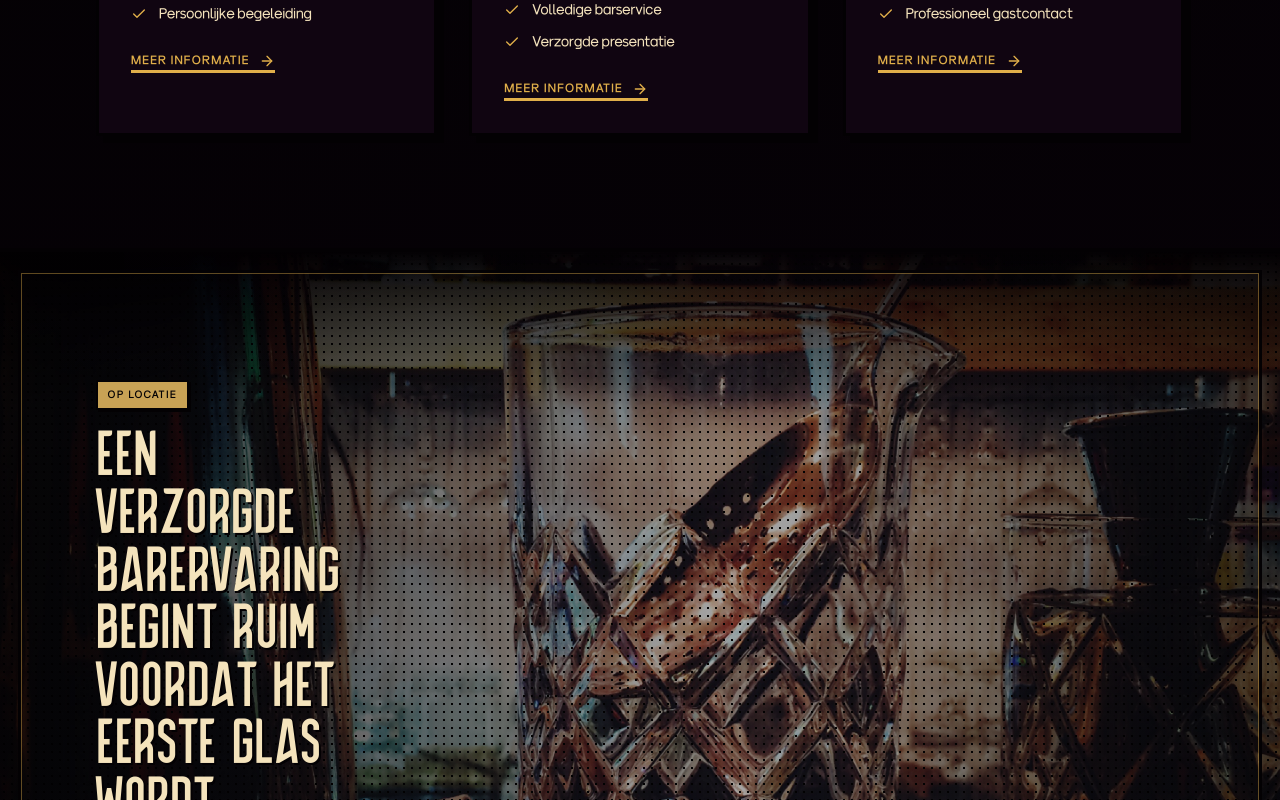
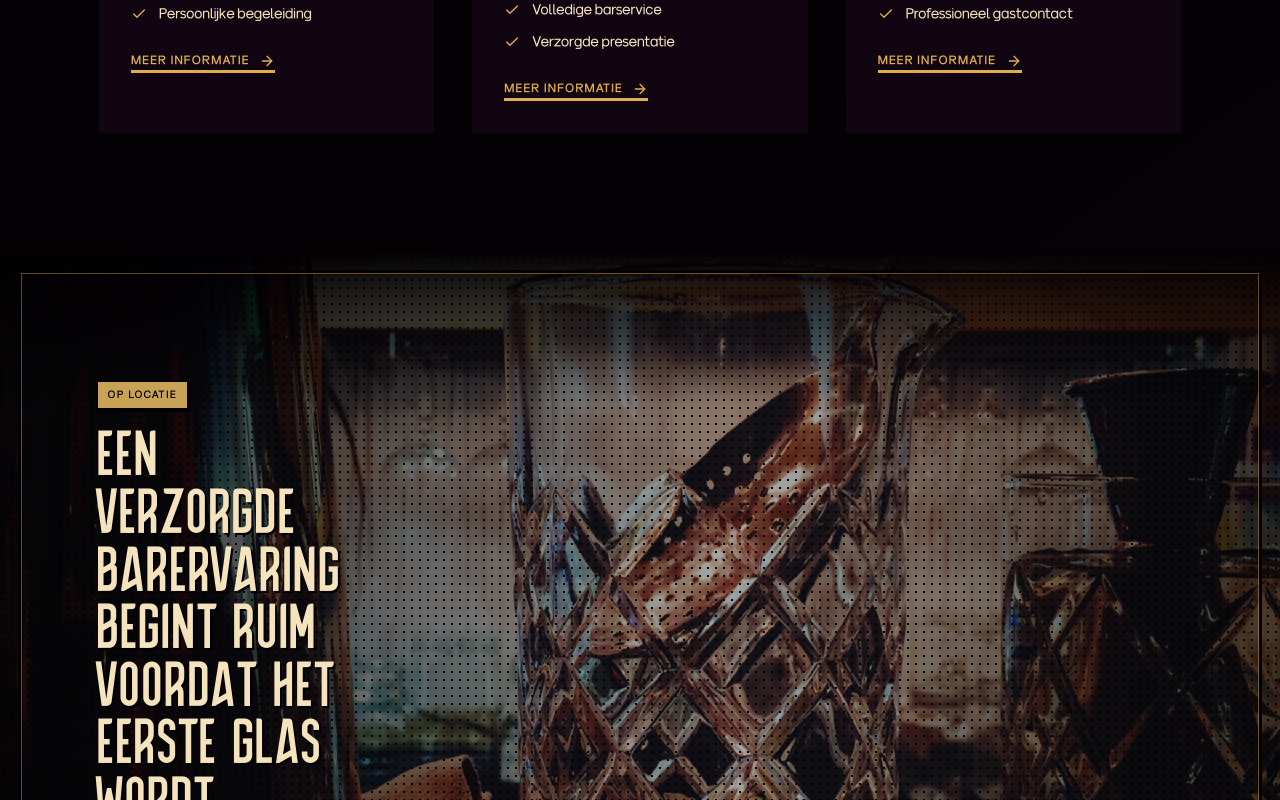
Before and after one commit to VolkerWillems/dashing-blends, a Next.js app: page / in a window 1280 px wide. Shown: the part 1800-2600 px from the top of the page. Built offline with nearby package versions, Linux system fonts and the light colour scheme.

Commit message:
Restore reliable scroll parallax across all browsers

```diff
--- a/components/parallax-divider.tsx
+++ b/components/parallax-divider.tsx
@@ -1,4 +1,7 @@
+"use client";
+
 import Image from "next/image";
+import { useEffect, useRef } from "react";
 import type { CSSProperties } from "react";
 
 function normalizePosition(value: string): string {
@@ -25,13 +28,71 @@ export function ParallaxDivider({
   size?: "regular" | "compact";
   align?: "left" | "right";
 }) {
+  const sectionRef = useRef<HTMLElement>(null);
+  const mediaRef = useRef<HTMLDivElement>(null);
+
+  useEffect(() => {
+    const section = sectionRef.current;
+    const media = mediaRef.current;
+
+    if (!section || !media) return;
+
+    const reducedMotion = window.matchMedia("(prefers-reduced-motion: reduce)");
+    let frameId = 0;
+
+    const updateParallax = () => {
+      frameId = 0;
+
+      if (reducedMotion.matches) {
+        media.style.transform = "translate3d(0, 0, 0)";
+        return;
+      }
+
+      const rect = section.getBoundingClientRect();
+      const viewportHeight = window.innerHeight || document.documentElement.clientHeight;
+
+      if (rect.bottom < -120 || rect.top > viewportHeight + 120) return;
+
+      const sectionCenter = rect.top + rect.height / 2;
+      const viewportCenter = viewportHeight / 2;
+      const normalizedDistance = (sectionCenter - viewportCenter) / (viewportHeight + rect.height);
+      const strength = window.innerWidth < 768 ? 90 : 150;
+      const offset = Math.max(-strength, Math.min(strength, normalizedDistance * strength * 2.2));
+
+      media.style.transform = `translate3d(0, ${offset.toFixed(2)}px, 0)`;
+    };
+
+    const requestUpdate = () => {
+      if (frameId) return;
+      frameId = window.requestAnimationFrame(updateParallax);
+    };
+
+    updateParallax();
+    window.addEventListener("scroll", requestUpdate, { passive: true });
+    window.addEventListener("resize", requestUpdate);
+    reducedMotion.addEventListener("change", requestUpdate);
+
+    return () => {
+      window.removeEventListener("scroll", requestUpdate);
+      window.removeEventListener("resize", requestUpdate);
+      reducedMotion.removeEventListener("change", requestUpdate);
+      if (frameId) window.cancelAnimationFrame(frameId);
+    };
+  }, []);
+
   const imageStyle = {
     objectPosition: normalizePosition(imagePosition),
   } satisfies CSSProperties;
 
   return (
-    <section className="parallax-divider" data-size={size} data-align={align} aria-label={alt}>
-      <div className="parallax-divider-media" aria-hidden="true">
+    <section
+      ref={sectionRef}
+      className="parallax-divider"
+      data-size={size}
+      data-align={align}
+      aria-label={alt}
+    >
+      <div ref={mediaRef} className="parallax-divider-media" aria-hidden="true">
         <Image
           src={image}
           alt=""
```
